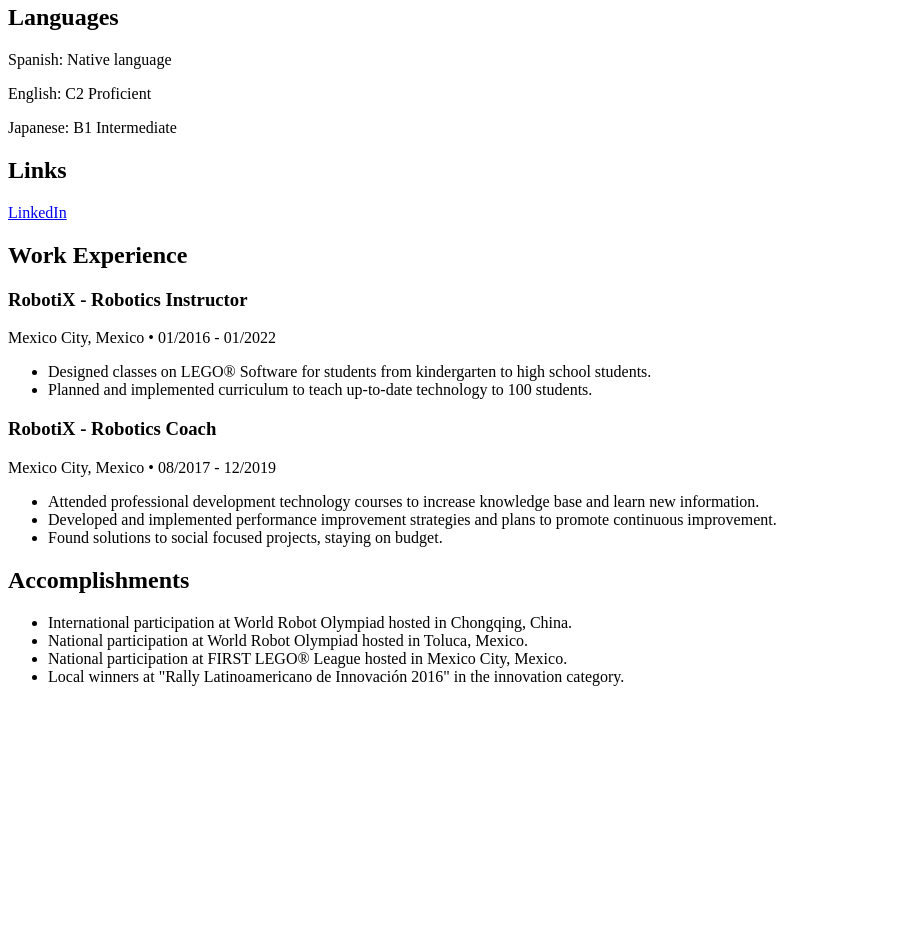
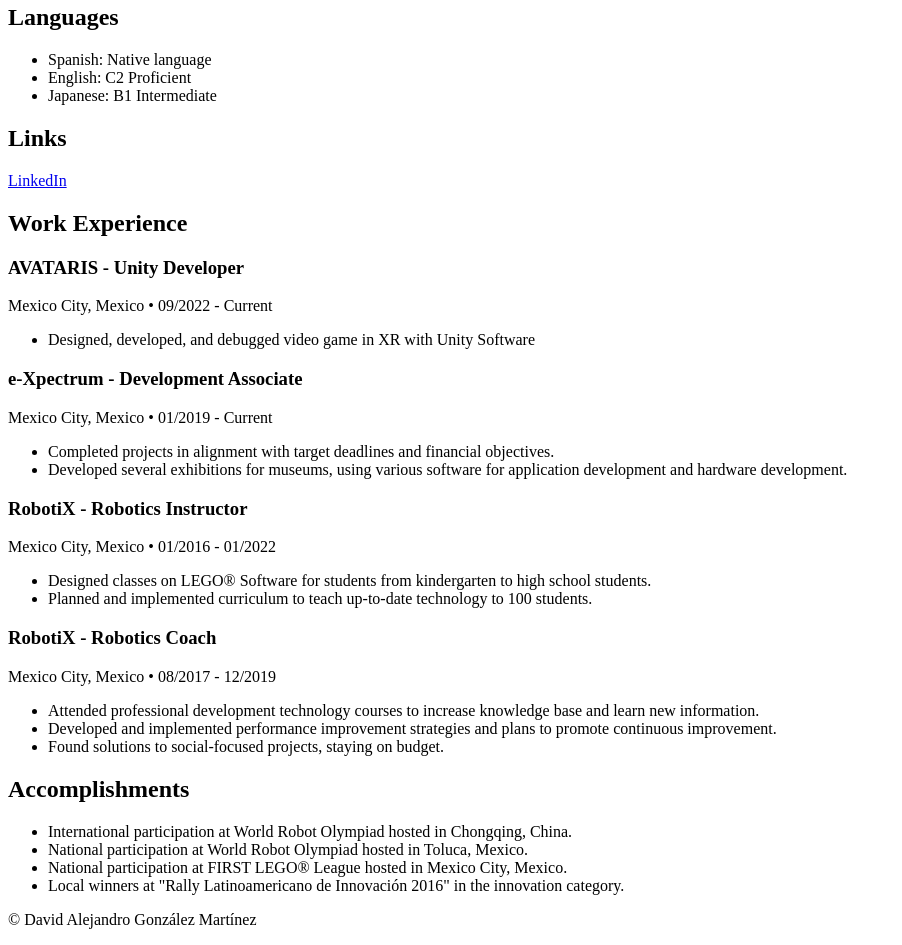
Before and after one commit to MStudiosDev/MStudiosDev.github.io, a plain HTML site: page index.html in a window 1280 px wide. Shown: the part 740-1685 px from the top of the page, without its empty margins (0-902 px from the left). Before the commit the page ends 1442 px from the top, so only its background shows below. Drawn offline with Linux system fonts and the light colour scheme.

Commit message:
Update index.html

```diff
--- a/index.html
+++ b/index.html
@@ -4,20 +4,28 @@
     <meta charset="UTF-8">
     <meta name="viewport" content="width=device-width, initial-scale=1.0">
     <title>David Alejandro González Martínez - Portfolio</title>
+    <link rel="stylesheet" href="styles.css"> <!-- Optional: Link your custom CSS file here -->
 </head>
 <body>
+    <header>
         <h1>David Alejandro González Martínez</h1>
         <p>Email: <a href="mailto:davidgm2005@gmail.com">davidgm2005@gmail.com</a></p>
         <p>Phone: +525545226442</p>
         <p>Location: Gustavo A. Madero, Mexico</p>
+    </header>
 
+    <section>
         <h2>Professional Summary</h2>
         <p>Talented Computer Programmer brings 5+ years of experience delivering error-free code within stringent deadlines. Comfortable with Agile frameworks and working collaboratively or autonomously. Complex problem-solver with analytical and driven mindset. Dedicated to achieving demanding development objectives according to tight schedules while producing impeccable code.</p>
+    </section>
 
+    <section>
         <h2>Education</h2>
-    <p>Instituto Politécnico Nacional, Ciudad De México - 12/2023</p>
-    <p>Engineer's Degree: Mechatronics Engineering</p>
+        <p>Instituto Politécnico Nacional, Ciudad De México</p>
+        <p>Engineer's Degree: Mechatronics Engineering, 12/2023</p>
+    </section>
 
+    <section>
         <h2>Skills</h2>
         <ul>
             <li>Project Management</li>
@@ -35,31 +43,53 @@
             <li>C# Programming Language</li>
             <li>Blender</li>
         </ul>
+    </section>
 
+    <section>
         <h2>Languages</h2>
-    <p>Spanish: Native language</p>
-    <p>English: C2 Proficient</p>
-    <p>Japanese: B1 Intermediate</p>
+        <ul>
+            <li>Spanish: Native language</li>
+            <li>English: C2 Proficient</li>
+            <li>Japanese: B1 Intermediate</li>
+        </ul>
+    </section>
 
+    <section>
         <h2>Links</h2>
-    <p><a href="https://www.linkedin.com/in/davidaglzmtz/">LinkedIn</a></p>
+        <p><a href="https://www.linkedin.com/in/davidaglzmtz/" target="_blank">LinkedIn</a></p>
+    </section>
 
+    <section>
         <h2>Work Experience</h2>
+        <h3>AVATARIS - Unity Developer</h3>
+        <p>Mexico City, Mexico • 09/2022 - Current</p>
+        <ul>
+            <li>Designed, developed, and debugged video game in XR with Unity Software</li>
+        </ul>
+
+        <h3>e-Xpectrum - Development Associate</h3>
+        <p>Mexico City, Mexico • 01/2019 - Current</p>
+        <ul>
+            <li>Completed projects in alignment with target deadlines and financial objectives.</li>
+            <li>Developed several exhibitions for museums, using various software for application development and hardware development.</li>
+        </ul>
+
         <h3>RobotiX - Robotics Instructor</h3>
 <p>Mexico City, Mexico • 01/2016 - 01/2022</p>
 <ul>
 <li>Designed classes on LEGO® Software for students from kindergarten to high school students.</li>
 <li>Planned and implemented curriculum to teach up-to-date technology to 100 students.</li>
 </ul>
-
             <h3>RobotiX - Robotics Coach</h3>
     <p>Mexico City, Mexico • 08/2017 - 12/2019</p>
     <ul>
         <li>Attended professional development technology courses to increase knowledge base and learn new information.</li>
         <li>Developed and implemented performance improvement strategies and plans to promote continuous improvement.</li>
-        <li>Found solutions to social focused projects, staying on budget.</li>
+        <li>Found solutions to social-focused projects, staying on budget.</li>
     </ul>
+</section>
 
+<section>
     <h2>Accomplishments</h2>
     <ul>
         <li>International participation at World Robot Olympiad hosted in Chongqing, China.</li>
@@ -67,6 +97,10 @@
         <li>National participation at FIRST LEGO® League hosted in Mexico City, Mexico.</li>
         <li>Local winners at "Rally Latinoamericano de Innovación 2016" in the innovation category.</li>
     </ul>
+</section>
 
+<footer>
+    <p>© David Alejandro González Martínez</p>
+</footer>
 </body>
 </html>
```
Lines whose indentation alone changed are shown as unchanged.
